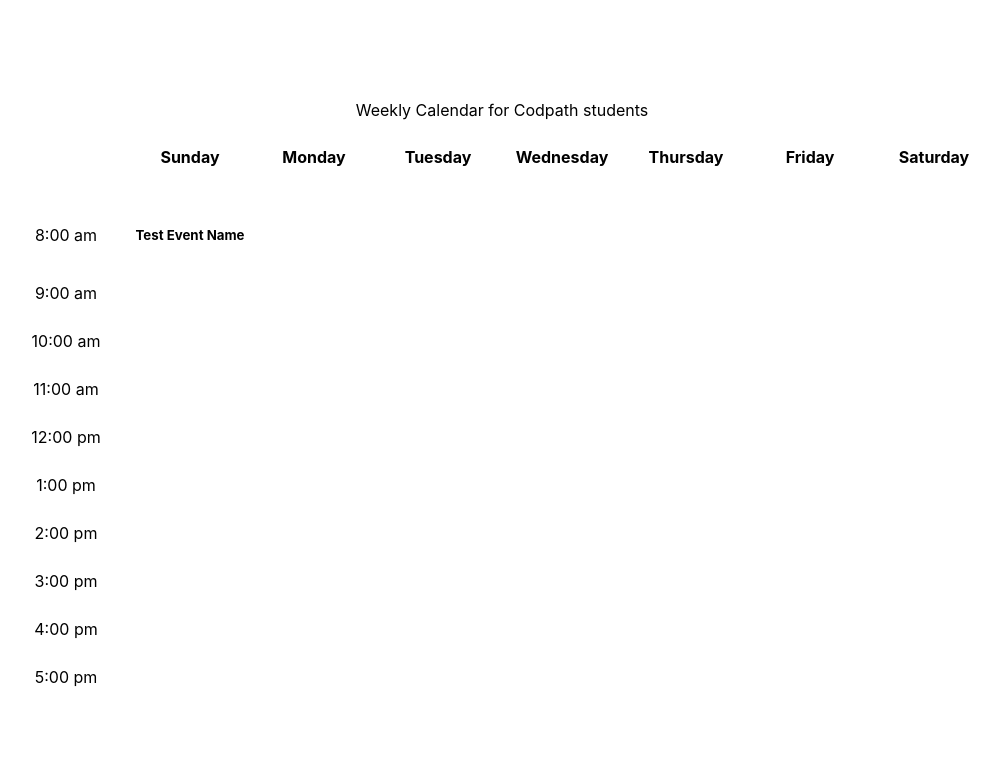
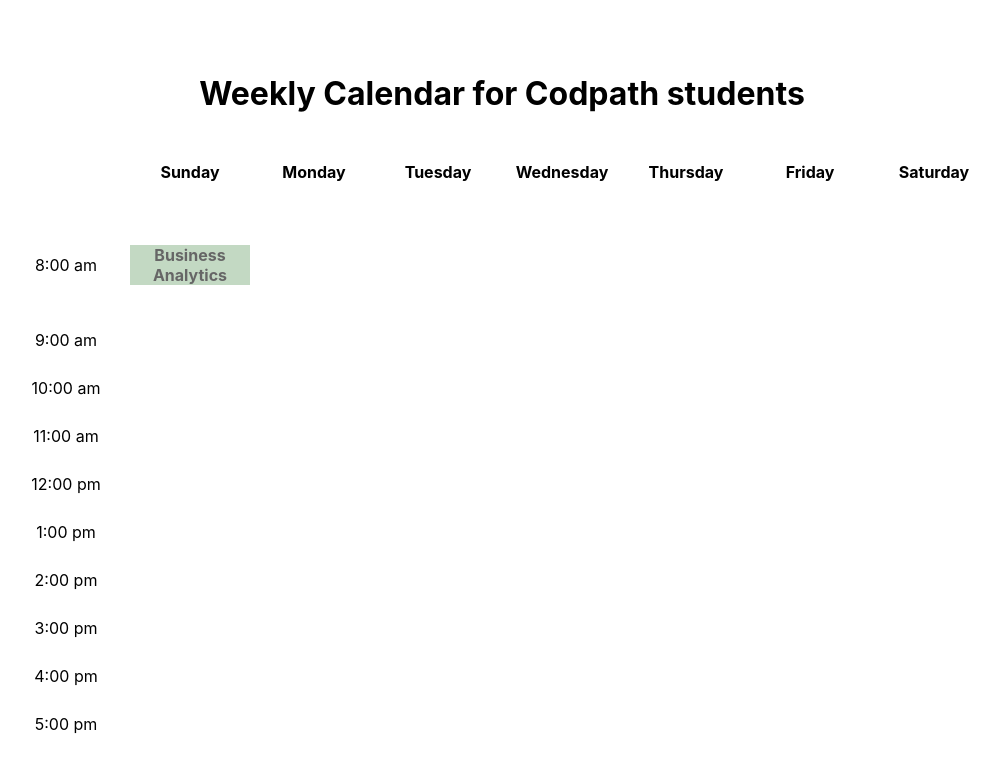
Before and after one commit to Nan227/codepath_week1, a React (Vite) app in the folder timetabled/: page / in a window 1280 px wide. Shown: the top 772 px of the page, without its empty margins (138-1137 px from the left). Built offline with nearby package versions, Linux system fonts and the light colour scheme.

Commit message:
Added CSS color

```diff
--- a/timetabled/src/components/Calendar.jsx
+++ b/timetabled/src/components/Calendar.jsx
@@ -3,7 +3,7 @@
 
 const Calendar = () => {
     return (
-      <div><div className ="Calendar">Weekly Calendar for Codpath students</div>
+      <div><div className ="Calendar"><h1>Weekly Calendar for Codpath students</h1></div>
       <div>
       <table>
   <thead>
@@ -21,7 +21,7 @@
   <tbody>
     <tr>
       <td className="time">8:00 am</td>
-      <Event />
+      <Event event = 'Business Analytics'  color = 'red'/>
       <td></td> {/* Empty cell for Sunday */}
       <td></td> {/* Empty cell for Monday */}
       <td></td> {/* Empty cell for Tuesday */}
--- a/timetabled/src/components/Event.jsx
+++ b/timetabled/src/components/Event.jsx
@@ -2,9 +2,7 @@
 
 const Event = (props) => {
     return (
-
-            <><td className="Event"><h5>Test Event Name</h5></td></>
-
+            <><td className={"Event"+ props.color}><h5>{props.event}</h5></td></>
     );
 }
 export default Event;
--- a/timetabled/src/index.css
+++ b/timetabled/src/index.css
@@ -18,3 +18,31 @@
 .time {
   height: 40px;
 }
+/* Event Component Styles */
+.Event {
+  display: flex;
+  flex-direction: column;
+  justify-content: center;
+  align-items: center;
+  border: 1px solid #ddd;
+  border-radius: 5px;
+  padding: 20px;
+  margin: 10px;
+  box-shadow: 0px 0px 10px rgba(0,0,0,0.1);
+}
+
+.Event h1 {
+  font-size: 24px;
+  color: #333;
+}
+
+.Event p, h5 {
+  font-size: 16px;
+  color: #666;
+  background-color: #c3d9c3;
+}
+
+
+.green {
+  background-color: #32cd32;
+}
```
